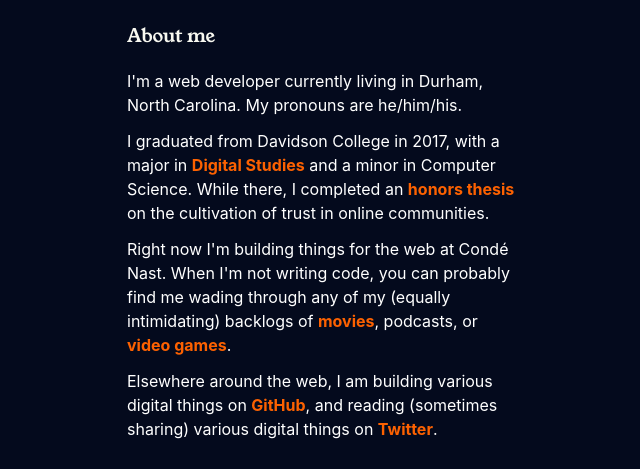
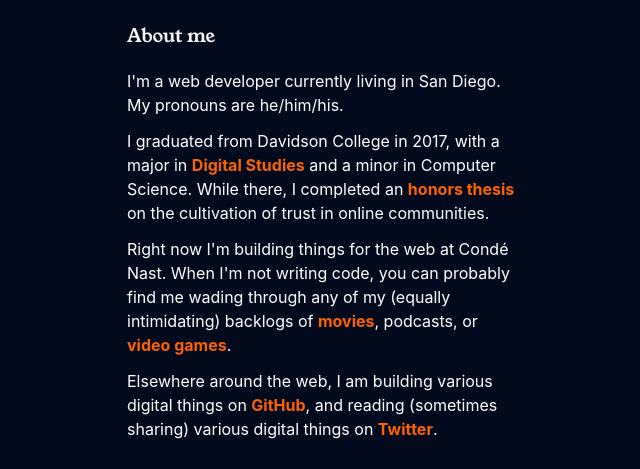
Before and after one commit to alechemy/aleccuster.com, a website: page src/about.html in a window 1280 px wide. Shown: the part 331-800 px from the top of the page, without its empty margins (313-953 px from the left). Drawn offline with Linux system fonts and the light colour scheme; files whose address does not match are found by name.

Commit message:
update bio location

```diff
--- a/src/about.html
+++ b/src/about.html
@@ -36,7 +36,7 @@
         </div>
         <article>
           <h1>About me</h1>
-          <p>I'm a web developer currently living in Durham, North Carolina. My pronouns are he/him/his.</p>
+          <p>I'm a web developer currently living in San Diego. My pronouns are he/him/his.</p>
           <p>
             I graduated from Davidson College in 2017, with a major in
             <a
```
